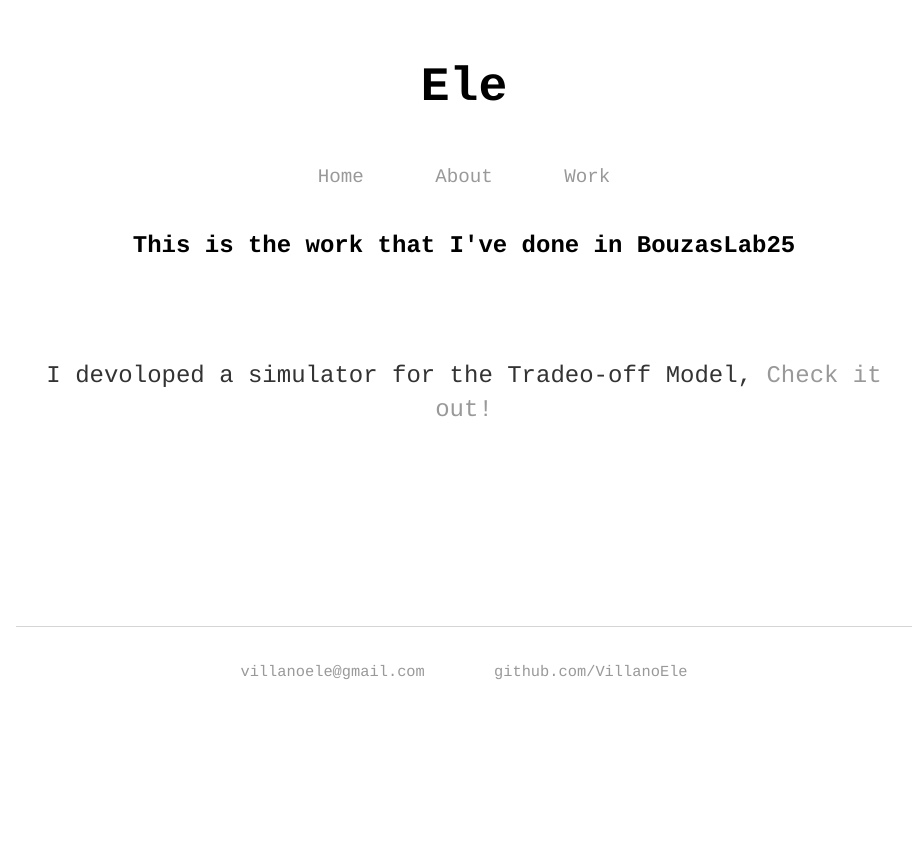
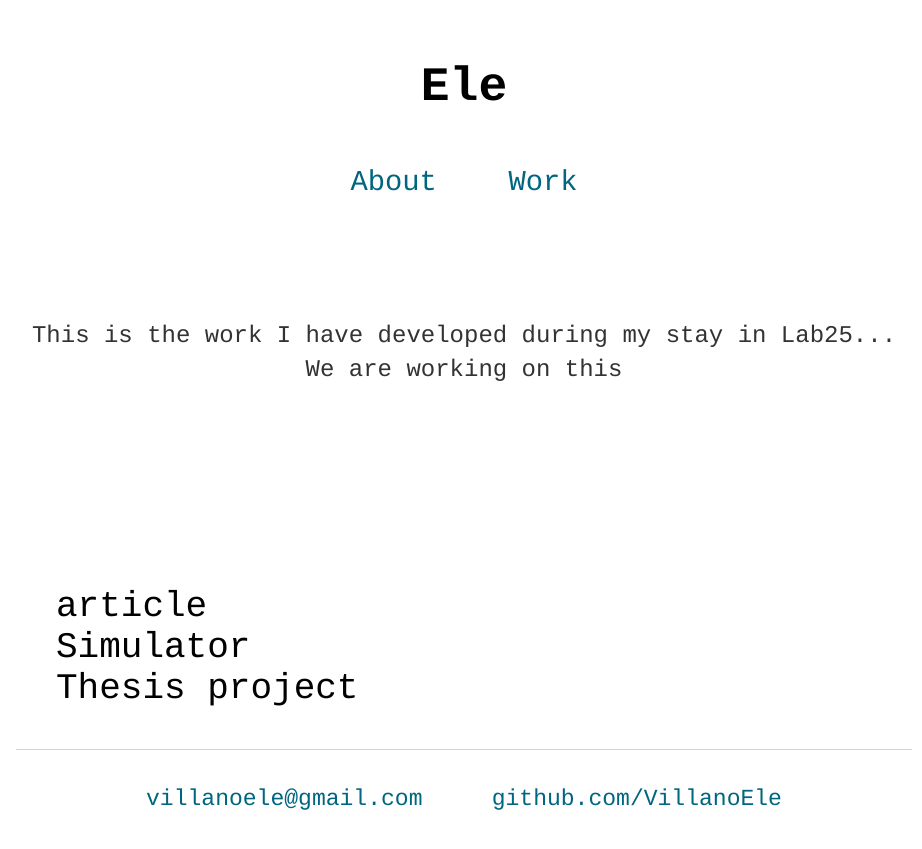
Before and after one commit to ElenaVillalobos/villanoele.github.io, a Jekyll site: the page built from work/index.html, in a window 1280 px wide. Shown: the top 849 px of the page, without its empty margins (176-1098 px from the left). Built offline with Jekyll 4.4.1, drawn with Linux system fonts in a browser that asks for light colours.

Commit message:
some changes

```diff
--- a/_layouts/default.html
+++ b/_layouts/default.html
@@ -16,7 +16,6 @@
 			</div>
 			<nav>
 	    		<ul>
-	        		<li><a href="/">Home</a></li>
 		        	<li><a href="/about">About</a></li>
 	        		<!-- <li><a href="/cv">CV</a></li> -->
 	        		<li><a href="/work">Work</a></li>
--- a/css/main.css
+++ b/css/main.css
@@ -19,12 +19,34 @@ nav ul li, footer ul li {
 
 }
 a {
+    font-size: 1.5em;
     text-decoration: none;
-    color: #999;
+    color: #006680;
 }
 a:hover {
+    font-size: 1.5em;
     text-decoration: underline;
 }
+a.link {
+    font-size: 2em;
+    text-decoration: none;
+    color: #006680;
+}
+a.link:hover {
+
+    text-decoration: underline;
+}
+
+a.lu {
+    font-size: 1em;
+    text-decoration: none;
+    color: black;
+}
+a.lu:hover {
+    text-decoration: underline;
+    color: #006680	;
+}
+
 h1 {
     font-size: 3em;
     font-family:'Couries New', 'Courier', 'monospace';
@@ -60,5 +82,7 @@ ul.posts {
 }
 
 ul.posts li {
+    font-family:'Couries New', 'Courier', 'monospace';
+    font-size: 1.5em;
     list-style: none;
 }
--- a/work/index.html
+++ b/work/index.html
@@ -3,8 +3,20 @@ layout: default
 title: Ele Work
 ---
 <div class="blurb">
-	<h3> This is the work that I've done in BouzasLab25</h3>
 
-	<p> I devoloped a simulator for the Tradeo-off Model, <a href="https://villanoele.shinyapps.io/Tradeoff_Simulator/"> Check it out!  </a> </p>
+<p>This is the work I have developed during my stay in Lab25...
+
+We are working on this </p>
+
+
+
+<ul class='posts'>
+ <li>article </li>
+ <li>Simulator</li>
+ <li>Thesis project</li>
+
+</ul>
 
 </div><!-- /.blurb -->
+
+<!-- about me -->
```
Also changed, not shown: about/index.html (+4 -3 lines), index.html (deleted, +0 -14 lines).
